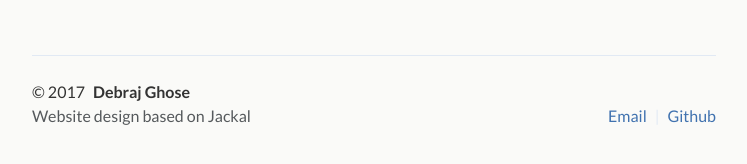
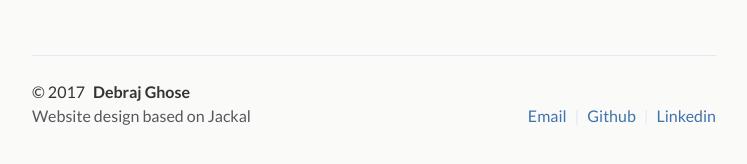
Before and after one commit to DebrajGhose/DebrajGhose.github.io, a Jekyll site: the page built from index.md, in a window 1280 px wide. Shown: the part 444-608 px from the top of the page, without its empty margins (266-1013 px from the left). Built offline with Jekyll 4.4.1, drawn with Linux system fonts in a browser that asks for light colours.

Commit message:
Footer change

```diff
--- a/_includes/footer.html
+++ b/_includes/footer.html
@@ -12,7 +12,7 @@
         {% if site.github_username %}
         <li><a target="_blank" rel="external" href="https://github.com/{{ site.github_username }}">Github</a></li>
         {% endif %}
-
+		<li><a target="_blank" href="https://www.linkedin.com/in/debraj-ghose-47730876/">Linkedin</a></li>
       </ul>
     </div>
 
```
